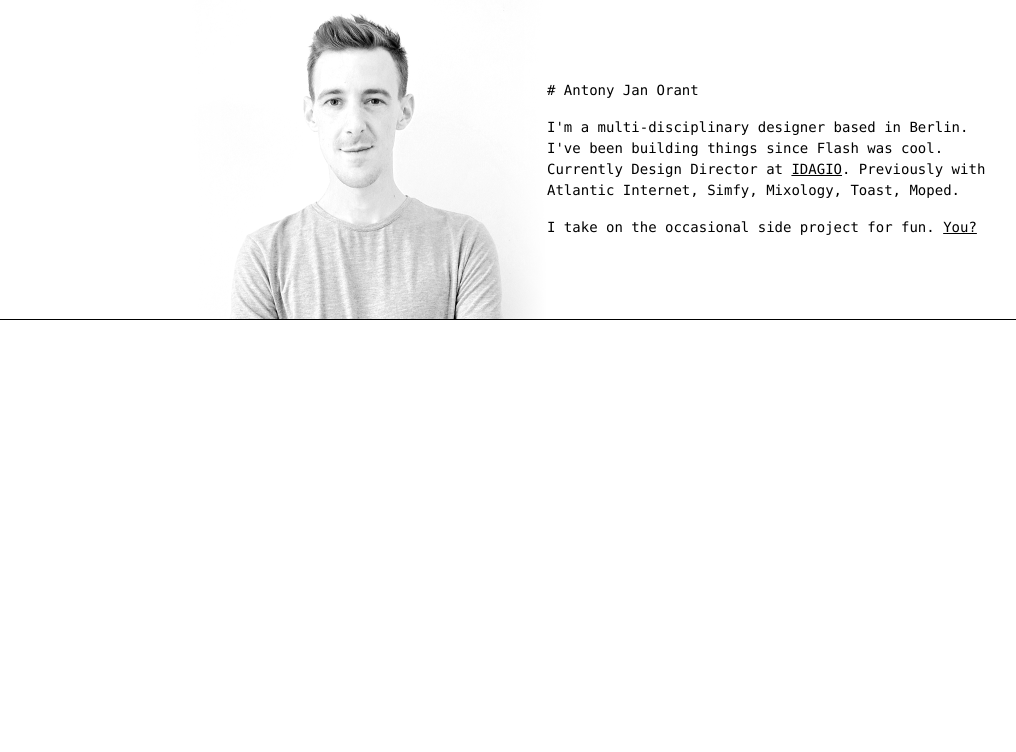
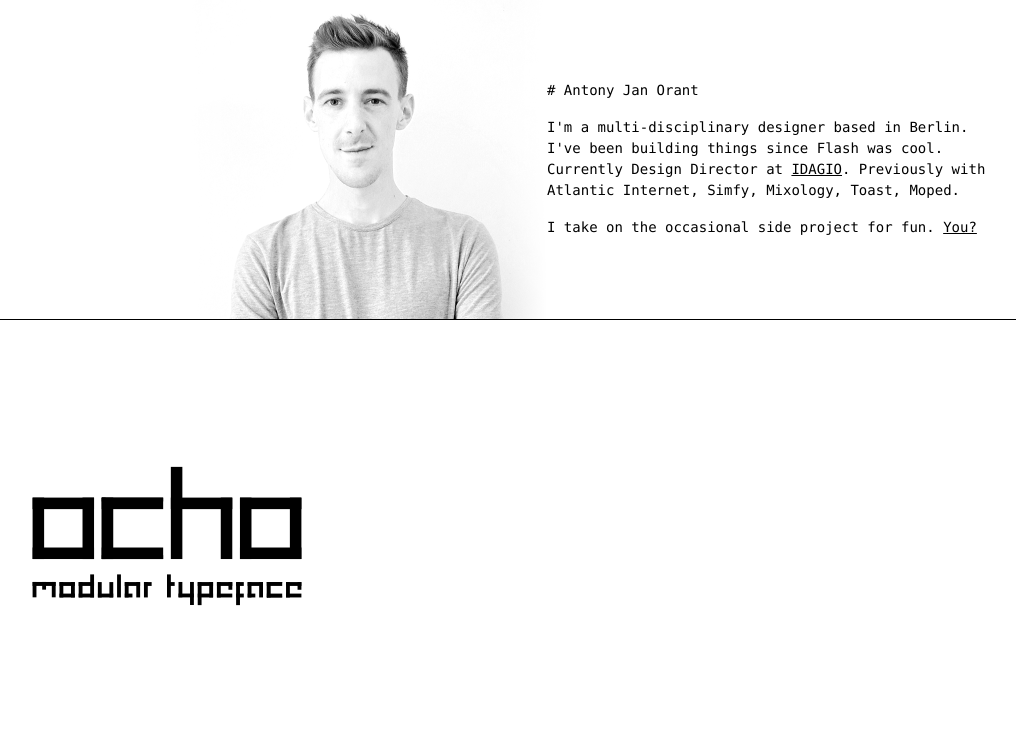
Before and after one commit to antorant/antorant.github.io, a PHP site: page / in a window 1280 px wide. Shown: the part 121-873 px from the top of the page, without its empty margins (49-1065 px from the left). Before the commit the page ends 441 px from the top, so only its background shows below. Run offline with PHP 8.4, Linux system fonts and the light colour scheme; some web fonts are replaced.

Commit message:
Add ocho link

```diff
--- a/css/style.css
+++ b/css/style.css
@@ -49,3 +49,19 @@ p {
     padding: 48px 24px 0;
   }
 }
+
+.work {
+  display: flex;
+}
+
+.work a {
+  width: 100%;
+  max-width: 384px;
+  height: 384px;
+  margin: 24px;
+}
+
+.work a img {
+  width: 100%;
+  height: auto;
+}
--- a/index.html
+++ b/index.html
@@ -28,6 +28,10 @@
       <p>I take on the occasional side project for fun. <a href="mailto:antonyorant@gmail.com">You?</a></p>
     </div>
   </div>
+
+  <div class="work">
+    <a href="http://ajo.design/ocho"><img src="img/work-thumbnails/ocho.svg" /></a>
+  </div>
   <script>
   // Google Analytics
   /*
```
Also changed, not shown: img/work-thumbnails/ocho.svg (added).
